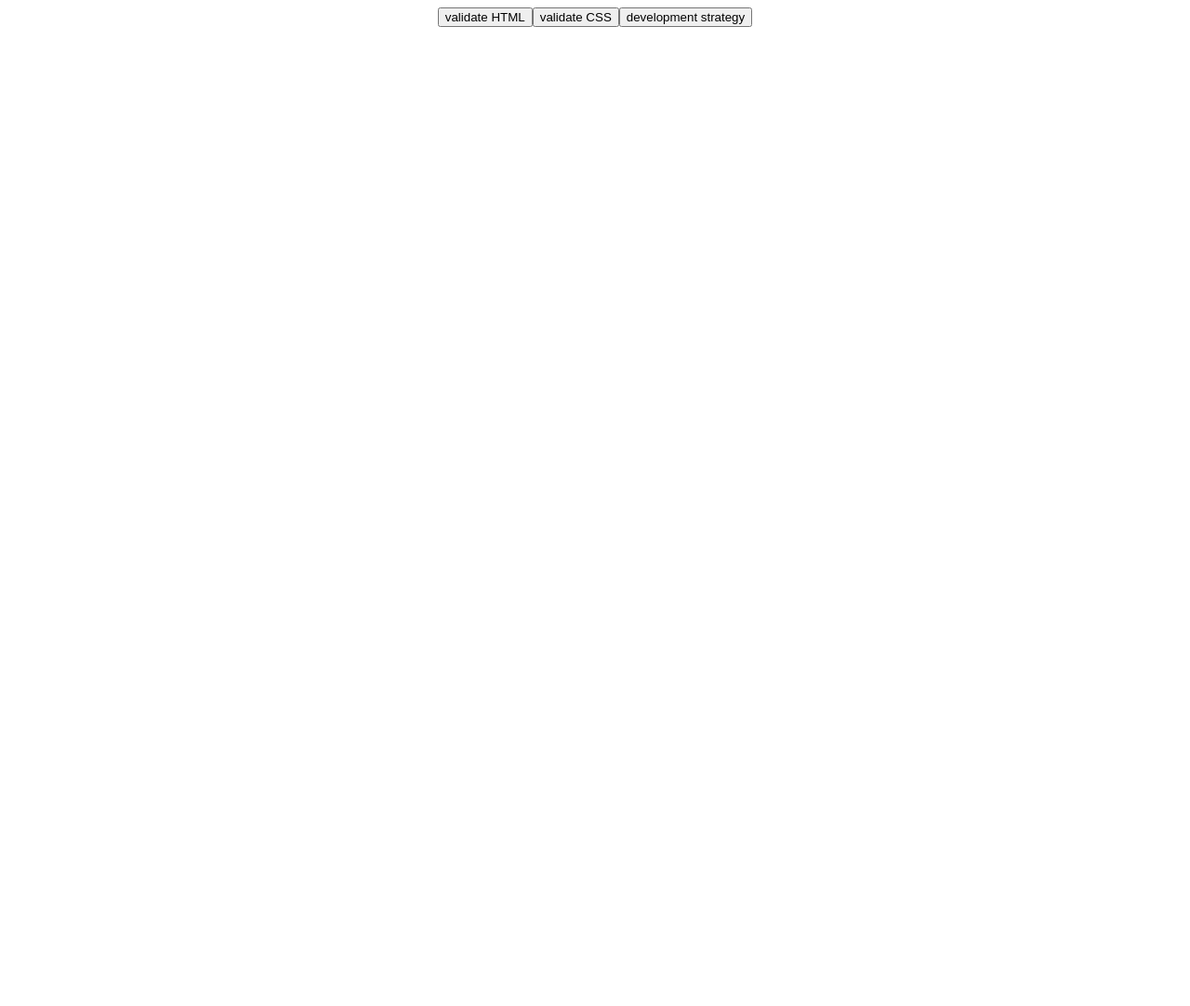
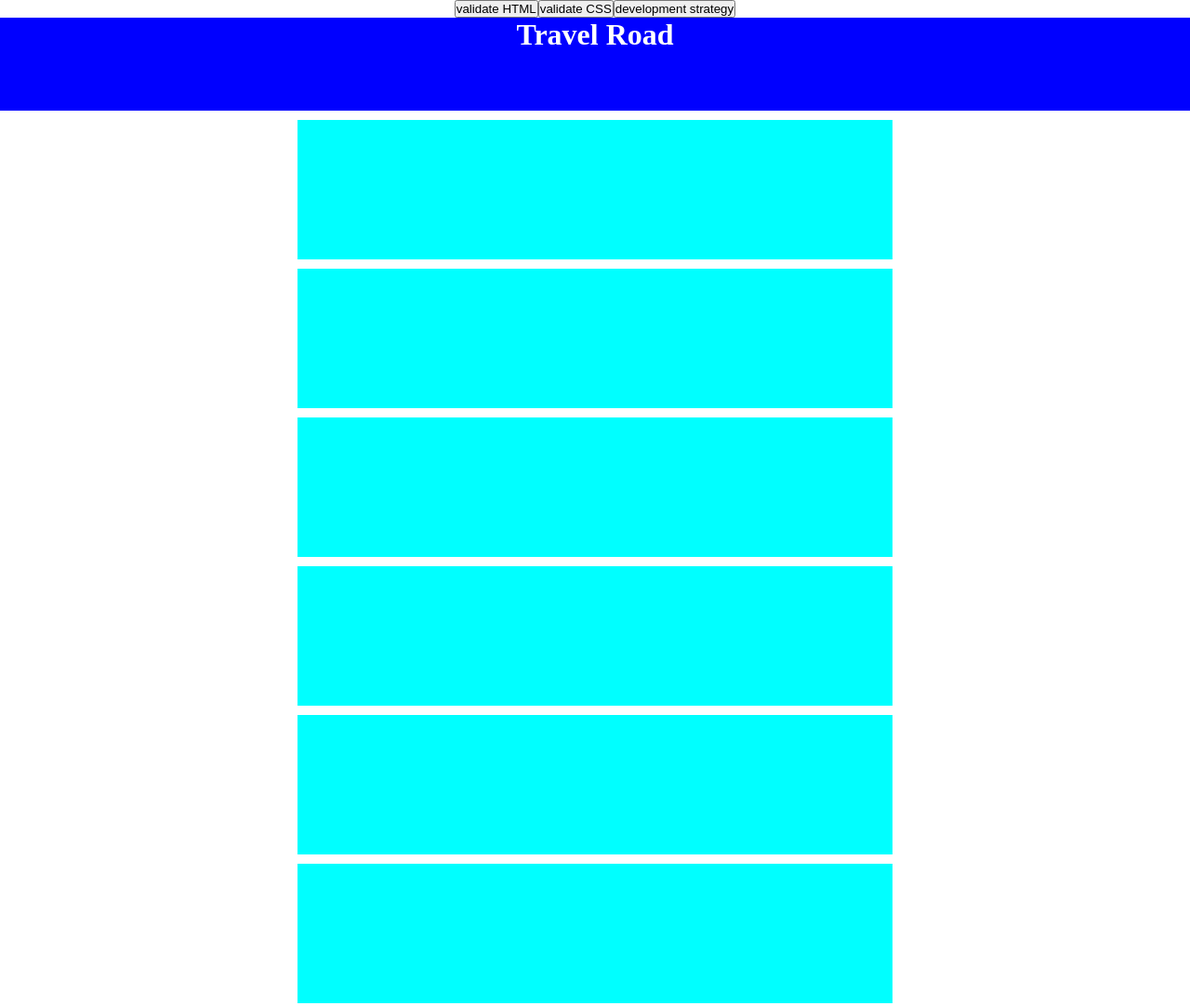
Before and after one commit to aleks2407/country_info, a plain HTML site: page index.html in a window 1280 px wide. Shown: the whole page at 93% size. Before the commit the page ends 800 px from the top, so only its background shows below. Drawn offline with Linux system fonts and the light colour scheme.

Commit message:
initial commit to  start off project

```diff
--- a/index.html
+++ b/index.html
@@ -1,13 +1,38 @@
 <!DOCTYPE html>
-<html lang='en'>
+<html lang="en">
+	<head>
+		<meta charset="UTF-8" />
+		<meta name="description" content="Free Web design" />
+		<meta name="keywords" content="HTML, CSS, JavaScript" />
+		<meta name="author" content="Mame, Oguz , Aleksandra" />
+		<meta name="viewport" content="width=device-width, initial-scale=1.0" />
+		<title>Debugging: project, week 1</title>
+		<!-- Leave this here!  It renders the review buttons  -->
+		<script src="./review-buttons/init.js"></script>
+		<link rel="stylesheet" href="style.css" />
+	</head>
 
-<head>
-  <meta charset='utf8'>
-  <title>Debugging: project, week 1</title>
-  <!-- Leave this here!  It renders the review buttons  -->
-  <script src='./review-buttons/init.js'></script>
-</head>
+	<body>
+		<header><h1>Travel Road</h1></header>
 
-<body></body>
+		<section>
+			<!--first two article for Aleksandra-->
+			<article class="article1"></article>
+			<article class="article2"></article>
+			<!--Article 3&4 for Oguz-->
+			<article class="article3"></article>
+			<article class="article4"></article>
+			<!--the rest Mamé-->
+			<article class="article5"></article>
+			<article class="article6"></article>
+		</section>
 
+		<!-- js files-->
+		<script src="scripts/confirm-ending.js"></script>
+		<script src="scripts/convert-to-celsius.js"></script>
+		<script src="scripts/convert-to-fahrenheit.js"></script>
+		<script src="scripts/find-longest-word-length.js"></script>
+		<script src="scripts/repeat-string-num-times.js"></script>
+		<script src="scripts/reverse-a-string.js"></script>
+	</body>
 </html>
--- a/style.css
+++ b/style.css
@@ -0,0 +1,35 @@
+* {
+	margin: 0;
+	padding: 0;
+	box-sizing: border-box;
+}
+/*Main skeleton */
+html,
+body {
+	width: 100%;
+	height: 100%;
+}
+header {
+	background-color: blue;
+	height: 100px;
+	text-align: center;
+	margin-bottom: 10px;
+}
+header h1 {
+	color: #ffffff;
+}
+
+section {
+	display: flex;
+	flex-direction: column;
+	align-items: center;
+}
+
+article {
+	margin-bottom: 10px;
+	background-color: aqua;
+	width: 50%;
+	height: 150px;
+}
+/*it will change the things I have made it just for starting point*/
+/*your class en id can be related your article number then we will have zero conflict :)*/
```
Also changed, not shown: jswireframe-1-1.png (added), 2 other files.
